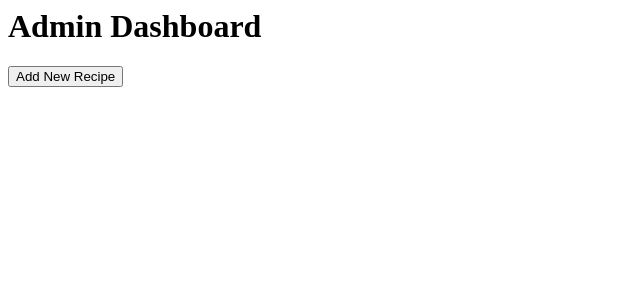
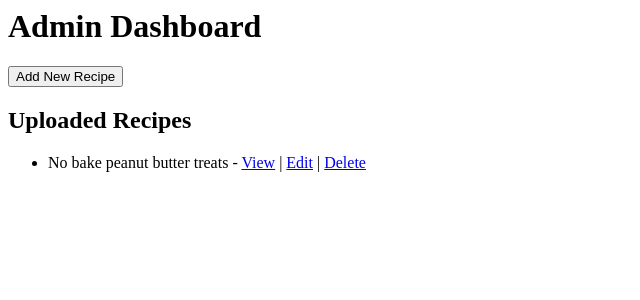
Before and after one commit to nourhan031/recipe-finder, a Python web app: template templates/admin/admin_dashboard.html in a window 1280 px wide. Shown: the top 300 px of the page, without its empty margins (0-640 px from the left). Run offline with Jinja, Linux system fonts and the light colour scheme; the template is opened without the code that fills it, so the values that code supplies are empty.

Commit message:
admins dashboard now contains Uploaded Recipes sction and they can view,edit and delete any of the ones they uploaded

```diff
--- a/templates/admin/admin_add_recipe.html
+++ b/templates/admin/admin_add_recipe.html
@@ -1,6 +1,6 @@
 <body>
     <div class="container">
-        <h1>Admin Dashboard</h1>
+        <!-- <h1>Admin Dashboard</h1> -->
 
         <!-- Add New Recipe Form -->
         <div id="add-recipe-form">
--- a/templates/admin/admin_dashboard.html
+++ b/templates/admin/admin_dashboard.html
@@ -8,6 +8,17 @@
         <div id="recipe-list">
             <!-- List of Available Recipes -->
             <!-- Display a table or list of recipes with options to edit and delete -->
+            <h2>Uploaded Recipes</h2>
+
+               <ul>
+                  <li>No bake peanut butter treats -
+                     <a href="/templates/recipes/viewPB.html">View</a> |
+                     <a href="edit_recipe.html">Edit</a> |
+                     <a href="#" onclick="deleteRecipe(1)">Delete</a>
+                  </li>
+
+        <!-- Add more list items as needed -->
+               </ul>
         </div>
 
         <div id="edit-recipe-form">
```
Also changed, not shown: templates/recipes/viewPB.html (added, +14 -0 lines), templates/recipe_details.html (deleted).
